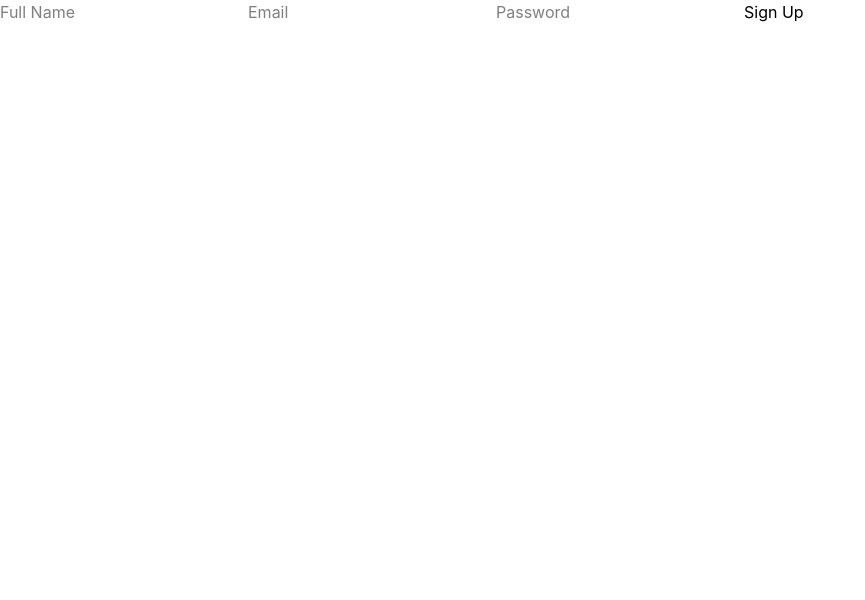
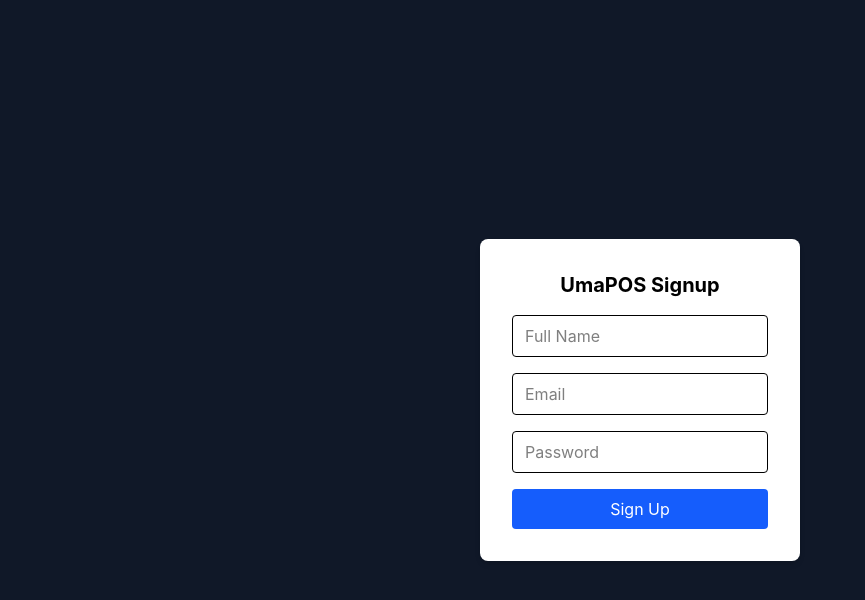
Before and after one commit to umair-iqbal-61/UmaPOS, a React (Vite) app: page /signup in a window 1280 px wide. Shown: the top 600 px of the page, without its empty margins (0-865 px from the left). Built offline with nearby package versions, Linux system fonts and the light colour scheme; no server answers; the HTML template or start-up script is replaced by a standard one.

Commit message:
feat: add login page

```diff
--- a/src/App.jsx
+++ b/src/App.jsx
@@ -1,6 +1,6 @@
 import {Routes, Route} from "react-router-dom"
 import Signup from "./pages/SignUp"
-// import Login from './pages/login'
+import Login from './pages/Login'
 
 function App() {
 
@@ -8,7 +8,7 @@
     <>
       <Routes>
         <Route path="/signup" element={<Signup />} />
-        {/* <Route path="/login" element={<Login />} /> */}
+        <Route path="/login" element={<Login />} />
       </Routes>
     </>
   )
--- /dev/null
+++ b/src/pages/Login.jsx
@@ -0,0 +1,41 @@
+import { useState } from 'react'
+import { supabase } from '../lib/supabase'
+import { useNavigate } from 'react-router-dom'
+
+export default function Login() {
+  const [email, setEmail] = useState('')
+  const [password, setPassword] = useState('')
+  const [error, setError] = useState('')
+  const navigate = useNavigate()
+
+  async function handleLogin(e) {
+    e.preventDefault()
+    setError('')
+    const { data, error } = await supabase.auth.signInWithPassword({ email, password })
+    if (error) { setError(error.message); return }
+
+    const { data: profile } = await supabase
+      .from('profiles')
+      .select('role')
+      .eq('id', data.user.id)
+      .single()
+
+    navigate(profile?.role === 'admin' ? '/dashboard' : '/sell')
+  }
+
+  return (
+    <div className="min-h-screen flex items-center justify-center bg-gray-100">
+      <form onSubmit={handleLogin} className="bg-white p-8 rounded-lg shadow-md w-80 space-y-4">
+        <h1 className="text-xl font-bold text-center">UmaPOS Login</h1>
+        <input value={email} onChange={e => setEmail(e.target.value)} type="email" placeholder="Email" required
+          className="w-full border rounded px-3 py-2" />
+        <input value={password} onChange={e => setPassword(e.target.value)} type="password" placeholder="Password" required
+          className="w-full border rounded px-3 py-2" />
+        {error && <p className="text-red-500 text-sm">{error}</p>}
+        <button type="submit" className="w-full bg-blue-600 text-white py-2 rounded hover:bg-blue-700">
+          Log In
+        </button>
+      </form>
+    </div>
+  )
+}
--- a/src/pages/Signup.jsx
+++ b/src/pages/Signup.jsx
@@ -22,12 +22,20 @@
   }
 
   return (
-    <form onSubmit={handleSignup}>
-      <input value={fullName} onChange={e => setFullName(e.target.value)} placeholder="Full Name" required />
-      <input value={email} onChange={e => setEmail(e.target.value)} type="email" placeholder="Email" required />
-      <input value={password} onChange={e => setPassword(e.target.value)} type="password" placeholder="Password" required />
-      {error && <p>{error}</p>}
-      <button type="submit">Sign Up</button>
-    </form>
+    <div className="min-h-screen flex items-center justify-center bg-gray-900">
+      <form onSubmit={handleSignup} className="bg-white p-8 rounded-lg shadow-md w-80 space-y-4">
+        <h1 className="text-xl font-bold text-center">UmaPOS Signup</h1>
+        <input value={fullName} onChange={e => setFullName(e.target.value)} placeholder="Full Name" required
+          className="w-full border rounded px-3 py-2" />
+        <input value={email} onChange={e => setEmail(e.target.value)} type="email" placeholder="Email" required
+          className="w-full border rounded px-3 py-2" />
+        <input value={password} onChange={e => setPassword(e.target.value)} type="password" placeholder="Password" required
+          className="w-full border rounded px-3 py-2" />
+        {error && <p className="text-red-500 text-sm">{error}</p>}
+        <button type="submit" className="w-full bg-blue-600 text-white py-2 rounded hover:bg-blue-700">
+          Sign Up
+        </button>
+      </form>
+    </div>
   )
 }
```
